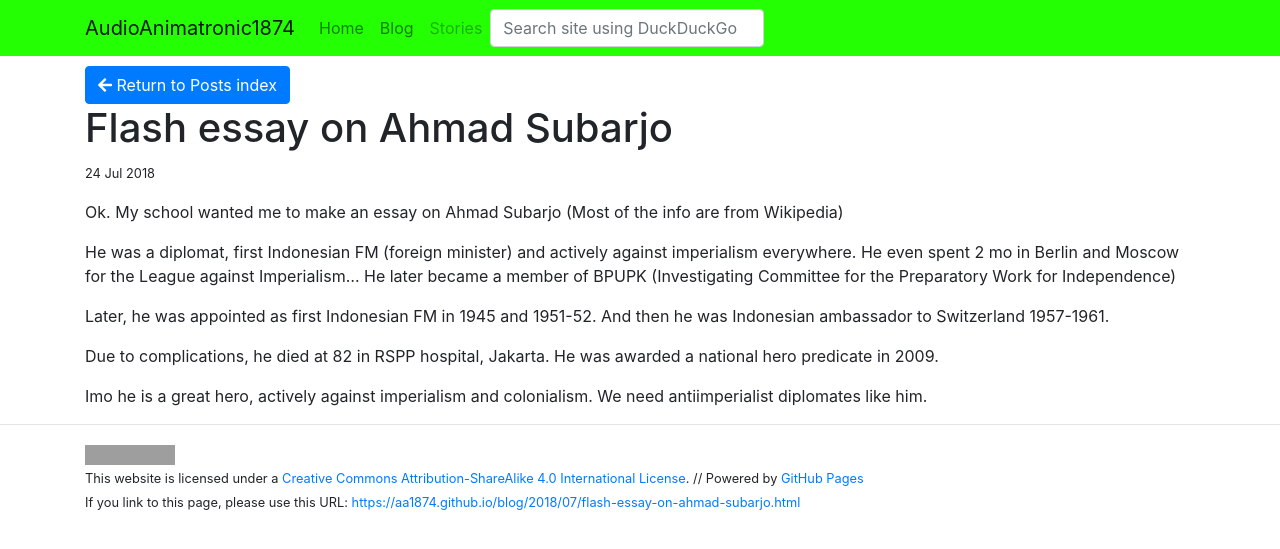
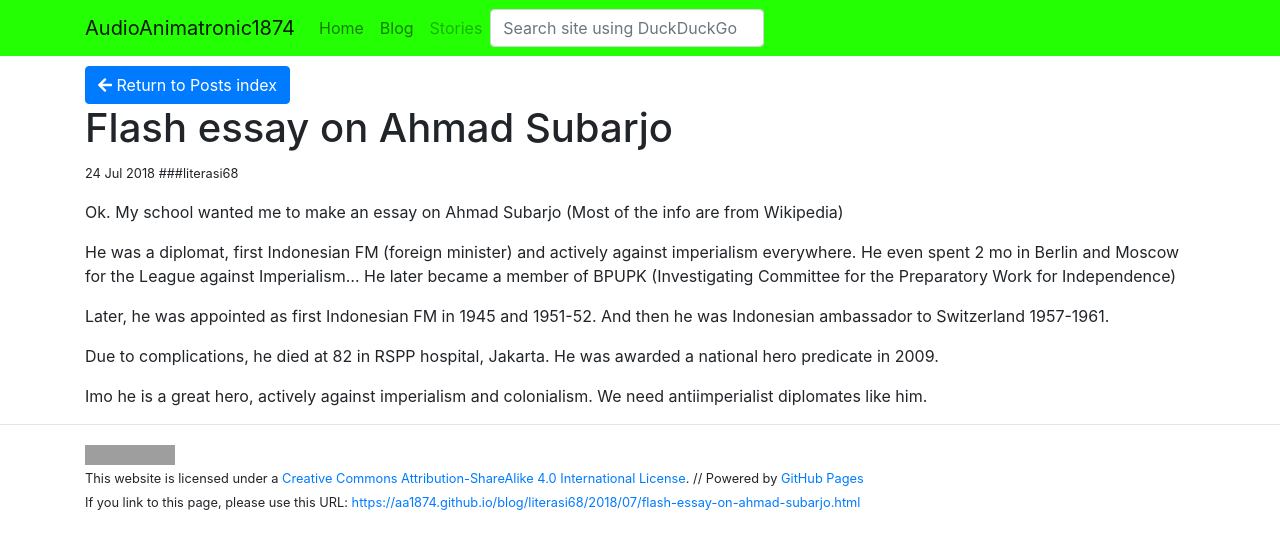
Before and after one commit to aa1874/aa1874.github.io, a Jekyll site: the page built from _posts/2018-07-24-flash-essay-on-ahmad-subarjo.md, in a window 1280 px wide. Shown: the top 549 px of the page. Built offline with Jekyll 4.4.1, drawn with Linux system fonts in a browser that asks for light colours; nearby versions of some CDN libraries; grey boxes are pictures that could not be loaded.

Commit message:
upload time

```diff
--- a/_config.yml
+++ b/_config.yml
@@ -29,7 +29,7 @@ markdown: kramdown
 # plugins:
 #   - jekyll-feed
 show_excerpts: yes
-permalink: /blog/:year/:month/:title:output_ext
+permalink: /blog/:categories/:year/:month/:title:output_ext
 
 # Exclude from processing.
 # The following items will not be processed, by default. Create a custom list
--- a/_layouts/post.html
+++ b/_layouts/post.html
@@ -14,7 +14,14 @@ layout: default
       </time>
       {%- if page.author -%}
         • <span itemprop="author" itemscope itemtype="http://schema.org/Person"><span class="p-author h-card" itemprop="name">{{ page.author }}</span></span>
-      {%- endif -%}</small></p>
+      {%- endif -%}
+      {%- if page.tags -%}
+        ##
+        {%- for tag in page.tags -%}
+         #{{ tag }}
+        {%- endfor -%}
+      {%- endif -%}
+    </small></p>
   </header>
 
   <div class="post-content e-content" itemprop="articleBody">
--- a/_posts/2018-07-24-flash-essay-on-ahmad-subarjo.md
+++ b/_posts/2018-07-24-flash-essay-on-ahmad-subarjo.md
@@ -3,6 +3,7 @@ title: Flash essay on Ahmad Subarjo
 date: 2018-07-24 17:00:12 +0000
 layout: post
 categories: literasi68
+tags: literasi68
 ---
 Ok. My school wanted me to make an essay on Ahmad Subarjo (Most of the info are from Wikipedia)
 
```
Also changed, not shown: _posts/2018-07-25-mengapa-saya-pilih-sma-68.md (+1 -0 lines), _posts/2018-07-31-obor-aysuhn-games.md (+1 -0 lines).
